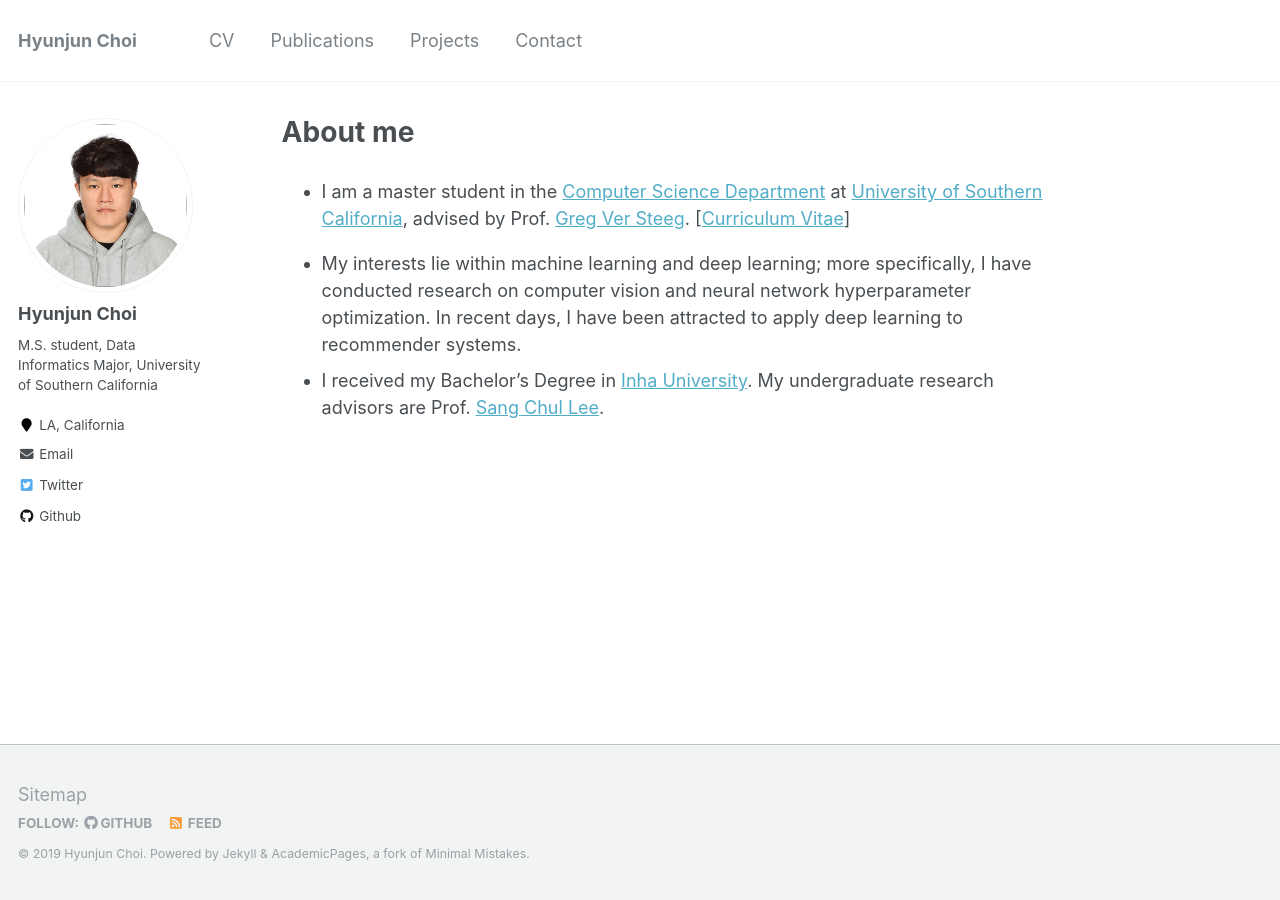
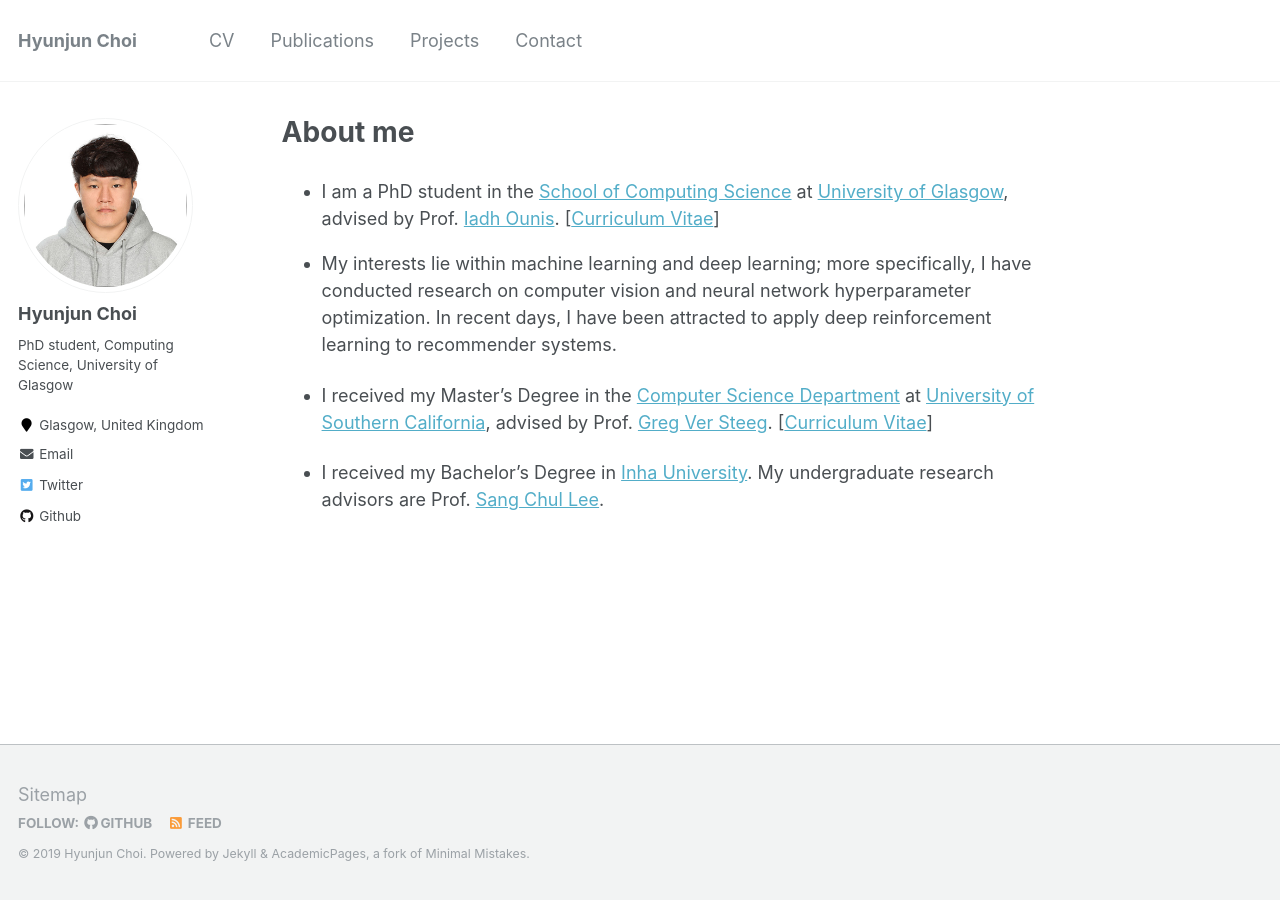
Before and after one commit to HyunjunA/HyunjunA.github.io, a Jekyll site: the page built from _pages/about.md, in a window 1280 px wide. Built offline with Jekyll 4.4.1, drawn with Linux system fonts in a browser that asks for light colours.

Commit message:
Update "About me"
I updated my profile.

```diff
--- a/_config.yml
+++ b/_config.yml
@@ -82,12 +82,12 @@ analytics:
 author:
   name             : "Hyunjun Choi"
   avatar           : "IMG_0865.jpg"
-  bio              : "M.S. student, Data Informatics Major, University of Southern California"
-  location         : "LA, California"
+  bio              : "PhD student, Computing Science, University of Glasgow"
+  location         : "Glasgow, United Kingdom"
   employer         :
   pubmed           : #"https://www.ncbi.nlm.nih.gov/pubmed/?term=john+snow"
   googlescholar    : #"http://yourfullgooglescholarurl.com"
-  email            : "choi797@usc.edu"
+  email            : "2514192C@student.gla.ac.uk"
   researchgate     :  # example: "https://www.researchgate.net/profile/yourprofile"
   uri              :
   bitbucket        :
--- a/_pages/about.md
+++ b/_pages/about.md
@@ -15,11 +15,18 @@ redirect_from:
 <!-- * I am a master student in the [Computer Science Department](https://cs.stanford.edu/) at [Stanford University](https://www.stanford.edu/), advised by Prof. [Stefano Ermon](https://cs.stanford.edu/~ermon/). [[Curriculum Vitae](http://lantaoyu.com/files/lantaoyu_cv.pdf)] [[Google Scholar](https://scholar.google.com/citations?user=Ixg9n-EAAAAJ&hl=en)]
 * My research interests lie in the general area of machine learning, particularly in deep learning, reinforcement learning and probabilistic graphical models, as well as their applications in sequential decision making, generative modeling, natural language processing and multi-agent systems.
 * I received my Bachelor’s Degree in [Shanghai Jiao Tong University](http://en.sjtu.edu.cn/). My undergraduate research advisors are Prof. [Yong Yu](http://apex.sjtu.edu.cn/members/yyu), Prof. [Weinan Zhang](http://wnzhang.net/) and Prof. [Jun Wang](http://web4.cs.ucl.ac.uk/staff/jun.wang/blog/). -->
-* I am a master student in the [Computer Science Department](https://cs.usc.edu/) at [University of Southern California](https://www.usc.edu/), advised by Prof. [Greg Ver Steeg](https://scholar.google.com/citations?user=goLucoIAAAAJ&hl=en). [[Curriculum Vitae](http://hyunjuna.github.io/files/CVCHJ13.pdf)]
+* I am a PhD student in the [School of Computing Science](https://www.gla.ac.uk/schools/computing/) at [University of Glasgow](https://www.gla.ac.uk/), advised by Prof. [Iadh Ounis](https://scholar.google.com/citations?user=rKQMXOEAAAAJ&hl=en). [[Curriculum Vitae](http://hyunjuna.github.io/files/CVCHJ13.pdf)]
+
+<!-- * I received my Master's Degree in the [Computer Science Department](https://cs.usc.edu/) at [University of Southern California](https://www.usc.edu/), advised by Prof. [Greg Ver Steeg](https://scholar.google.com/citations?user=goLucoIAAAAJ&hl=en). [[Curriculum Vitae](http://hyunjuna.github.io/files/CVCHJ13.pdf)]  -->
 <!-- [[Google Scholar](https://scholar.google.com/citations?user=Ixg9n-EAAAAJ&hl=en)] -->
 
 <!-- * My research interests lie in the general area of machine learning, particularly in deep learning, reinforcement learning and probabilistic graphical models, as well as their applications in sequential decision making, generative modeling, natural language processing and multi-agent systems. -->
-* My interests lie within machine learning and deep learning; more specifically, I have conducted research on computer vision and neural network hyperparameter optimization. In recent days, I have been attracted to apply deep learning to recommender systems.
+
+* My interests lie within machine learning and deep learning; more specifically, I have conducted research on computer vision and neural network hyperparameter optimization. In recent days, I have been attracted to apply deep reinforcement learning to recommender systems.
+
+* I received my Master's Degree in the [Computer Science Department](https://cs.usc.edu/) at [University of Southern California](https://www.usc.edu/), advised by Prof. [Greg Ver Steeg](https://scholar.google.com/citations?user=goLucoIAAAAJ&hl=en). [[Curriculum Vitae](http://hyunjuna.github.io/files/CVCHJ13.pdf)]
+
+
 * I received my Bachelor’s Degree in [Inha University](http://eng.inha.ac.kr/mbshome/mbs/eng/index.do). My undergraduate research advisors are Prof. [Sang Chul Lee](http://imageinfo.inha.ac.kr/sclee/).
 
 
```
